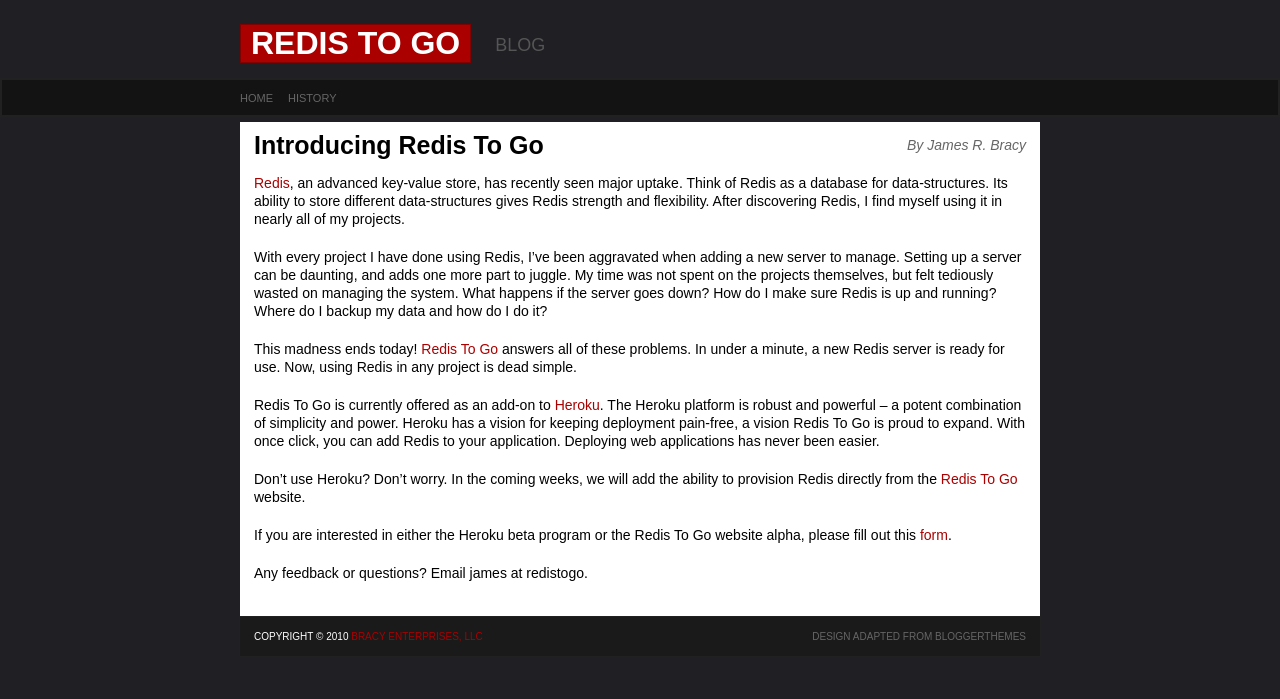
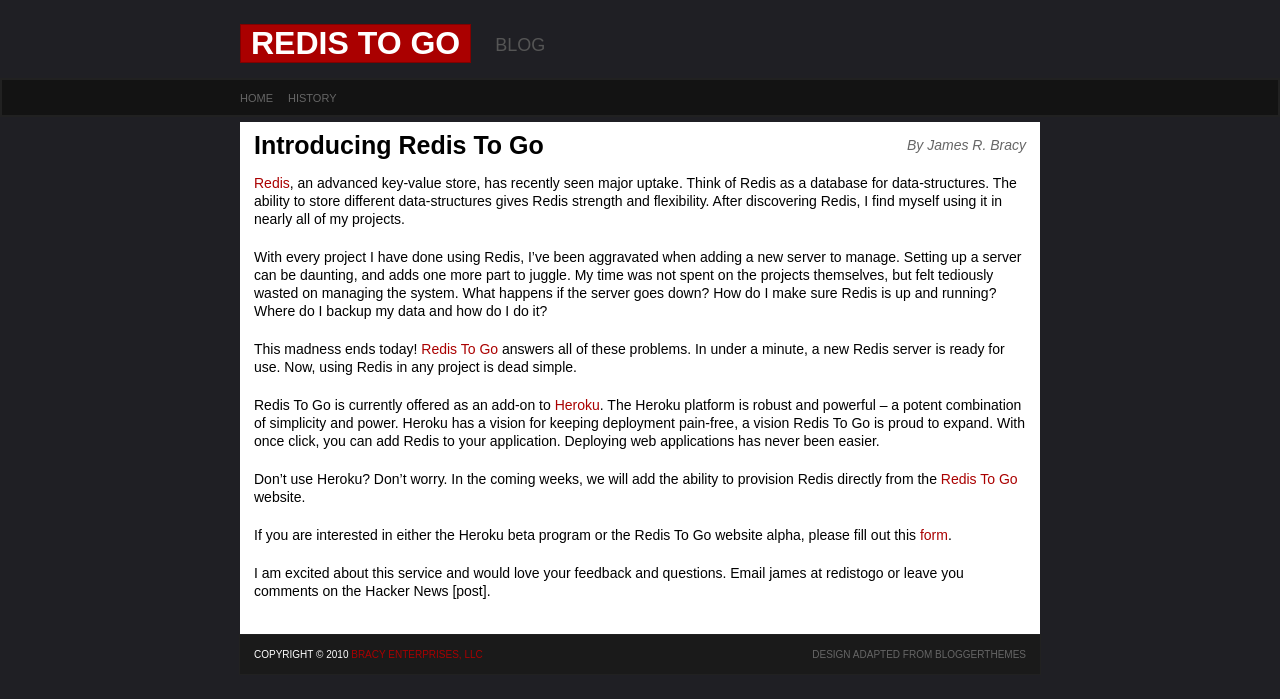
Before and after one commit to waratuman/blog.redistogo, a Jekyll site: the page built from _posts/2010-07-05-introducing-redis-to-go.md, in a window 1280 px wide. Shown: the top 699 px of the page. Built offline with Jekyll 4.4.1, drawn with Linux system fonts in a browser that asks for light colours; Markdown is read by kramdown in place of the engine named in the settings.

Commit message:
Edits by Jason.

```diff
--- a/_posts/2010-07-05-introducing-redis-to-go.md
+++ b/_posts/2010-07-05-introducing-redis-to-go.md
@@ -7,7 +7,7 @@
 
 [Redis](http://code.google.com/p/redis/), an advanced key-value store, has
 recently seen major uptake. Think of Redis as a database
-for data-structures. Its ability to store different data-structures
+for data-structures. The ability to store different data-structures
 gives Redis strength and flexibility. After discovering Redis, I find
 myself using it in nearly all of my projects.
 
@@ -35,4 +35,5 @@
 If you are interested in either the Heroku beta program or the Redis To
 Go website alpha, please fill out this [form](http://spreadsheets.google.com/viewform?formkey=dFZfTmZ1YWJpRzdSb3V1Wl9QaWVqcWc6MQ).
 
-Any feedback or questions? Email james at redistogo.
+I am excited about this service and would love your feedback and questions.
+Email james at redistogo or leave you comments on the Hacker News [post].
```
